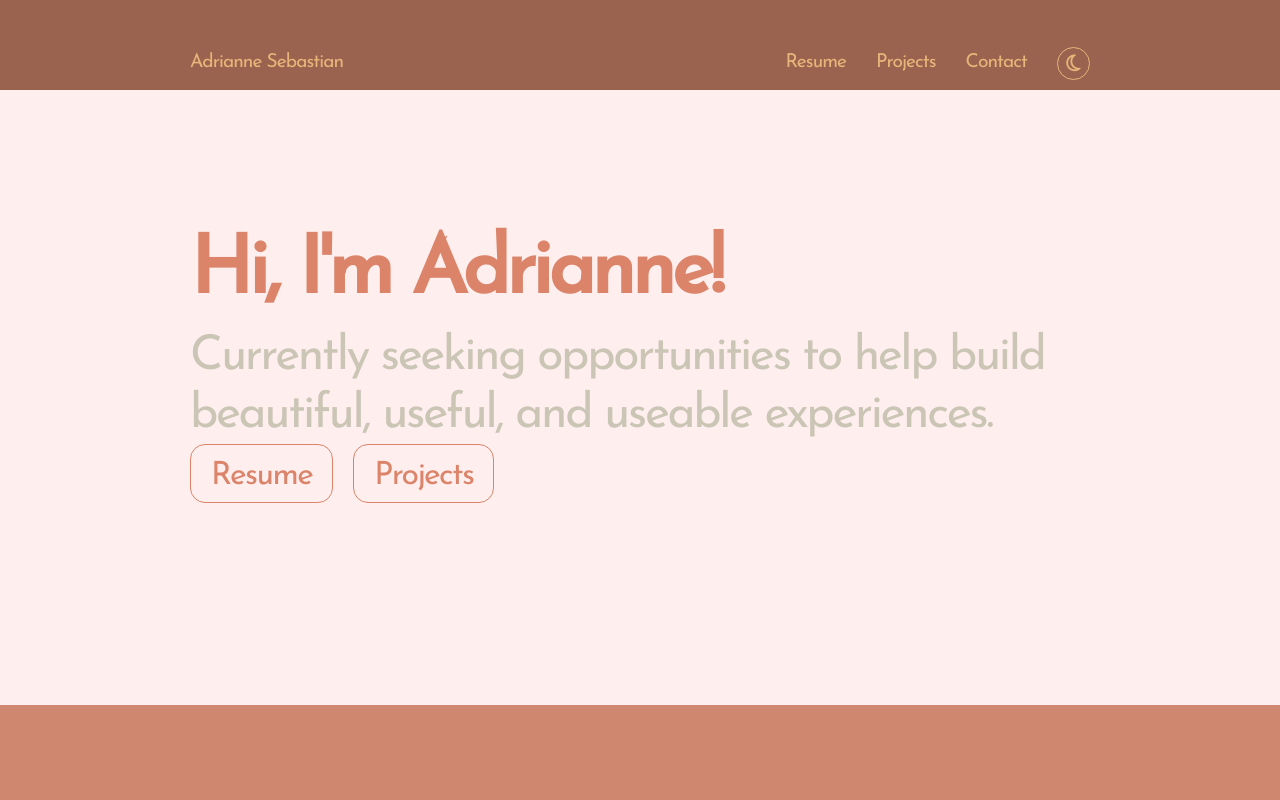
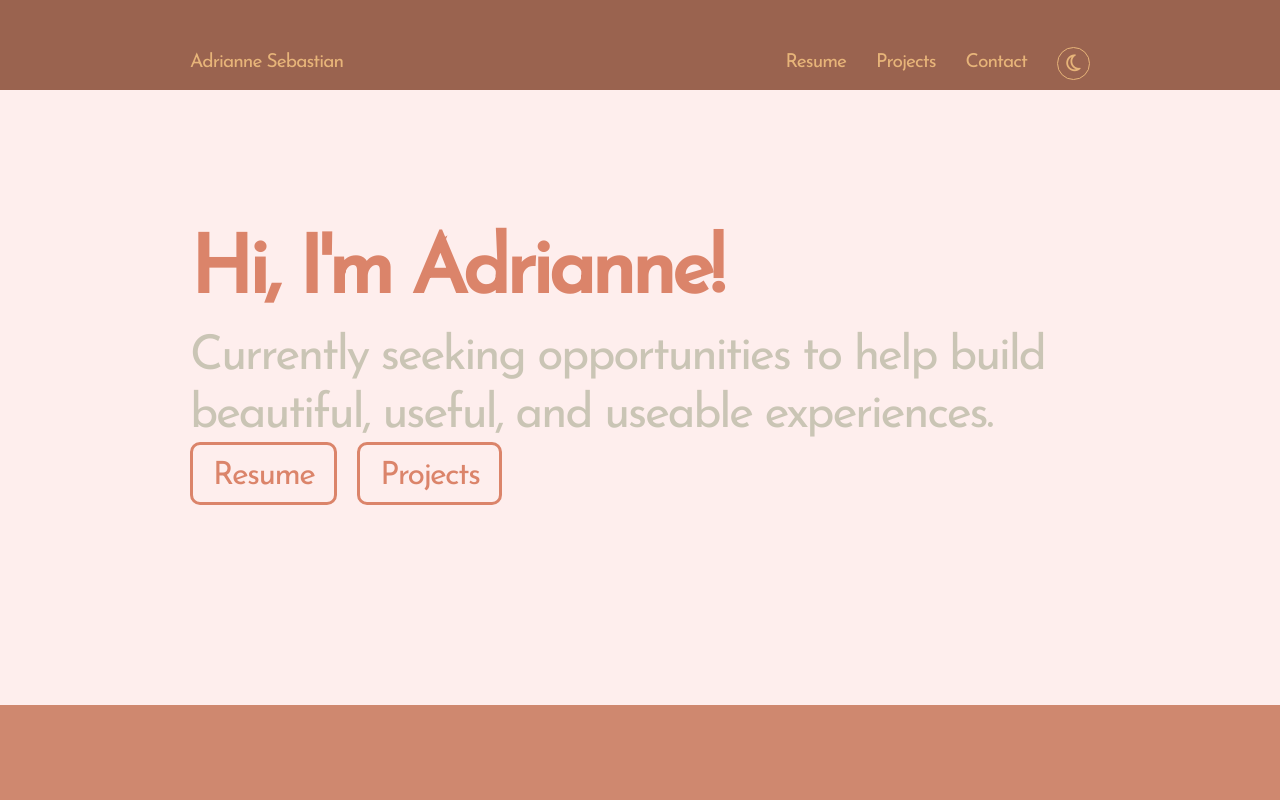
Before and after one commit to arcsbstn/arcsbstn.github.io, a React (Create React App) app: page / in a window 1280 px wide. Shown: the top 800 px of the page. Built offline with nearby package versions, Linux system fonts and the light colour scheme.

Commit message:
adjust border style

```diff
--- a/src/styles/Hero.scss
+++ b/src/styles/Hero.scss
@@ -27,8 +27,8 @@
 
     a {
       text-decoration: none;
-      border: 1px solid;
-      border-radius: 15px;
+      border: 3px solid;
+      border-radius: 10px;
       padding: 15px 20px 10px 20px;
     }
   }
```
